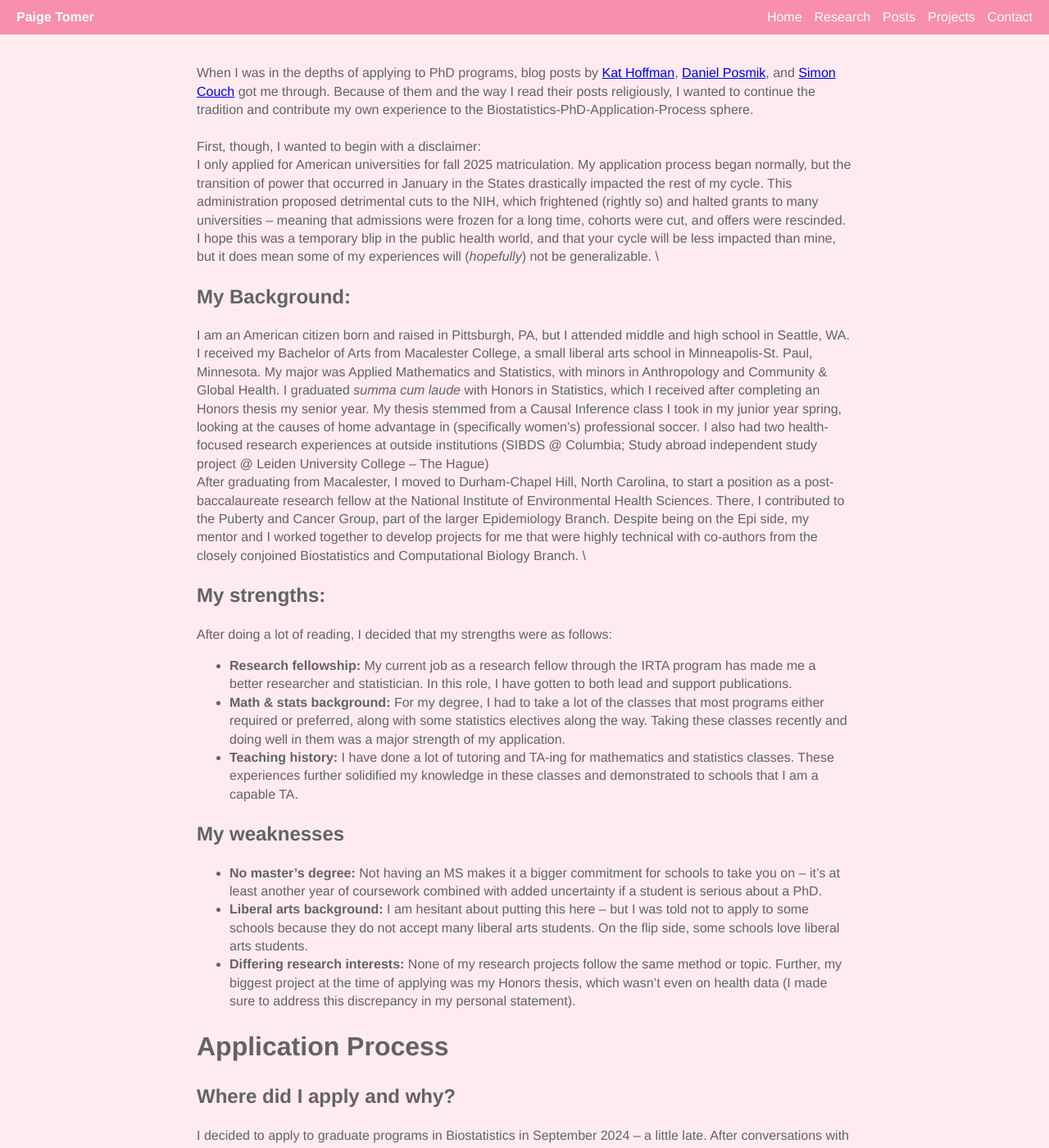
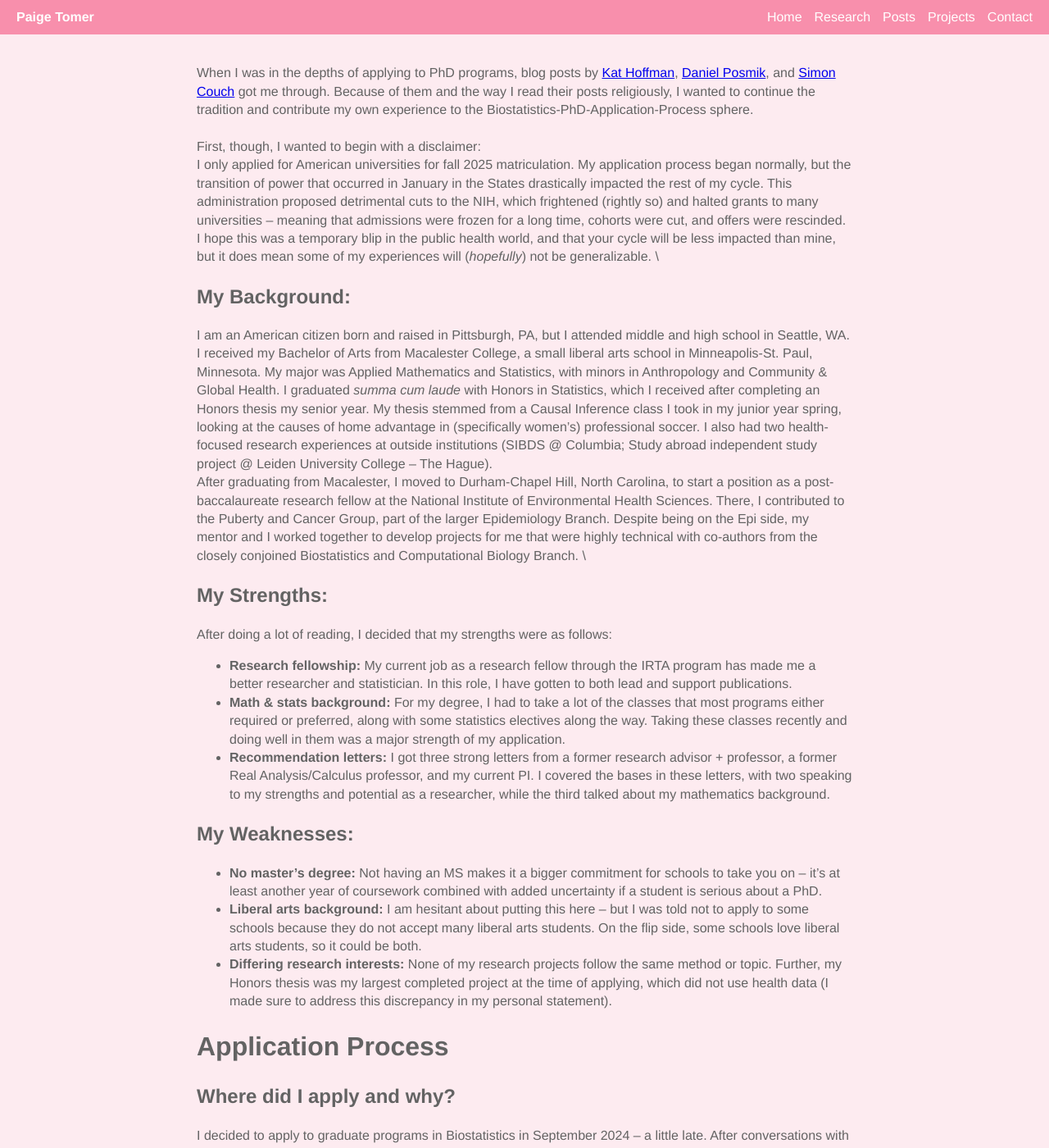
Before and after one commit to petomer-codes/petomer-website, a Jekyll site: the page built from posts/phd-application-process.md, in a window 1280 px wide and 1400 px high. Shown: the whole window at 82% size. Built offline with Jekyll 4.4.1, drawn with Linux system fonts in a browser that asks for light colours; some of the changed text lies outside the part shown.

Commit message:
Update phd-application-process.md

```diff
--- a/posts/phd-application-process.md
+++ b/posts/phd-application-process.md
@@ -14,21 +14,21 @@
 ## My Background:
 I am an American citizen born and raised in Pittsburgh, PA, but I attended middle and high school in Seattle, WA. I received my Bachelor of Arts from Macalester College, a small liberal arts school in Minneapolis-St. Paul, Minnesota.
 My major was Applied Mathematics and Statistics, with minors in Anthropology and Community & Global Health. I graduated _summa cum laude_ with Honors in Statistics, which I received after completing an Honors thesis my senior year.
-My thesis stemmed from a Causal Inference class I took in my junior year spring, looking at the causes of home advantage in (specifically women's) professional soccer. I also had two health-focused research experiences at outside institutions (SIBDS @ Columbia; Study abroad independent study project @ Leiden University College -- The Hague)
-\
+My thesis stemmed from a Causal Inference class I took in my junior year spring, looking at the causes of home advantage in (specifically women's) professional soccer. I also had two health-focused research experiences at outside institutions (SIBDS @ Columbia; Study abroad independent study project @ Leiden University College -- The Hague).\
 After graduating from Macalester, I moved to Durham-Chapel Hill, North Carolina, to start a position as a post-baccalaureate research fellow at the National Institute of Environmental Health Sciences. There, I contributed to the Puberty and Cancer Group, part of the larger Epidemiology Branch.
 Despite being on the Epi side, my mentor and I worked together to develop projects for me that were highly technical with co-authors from the closely conjoined Biostatistics and Computational Biology Branch.
 \
-## My strengths:
+## My Strengths:
 After doing a lot of reading, I decided that my strengths were as follows:
 * **Research fellowship:** My current job as a research fellow through the IRTA program has made me a better researcher and statistician. In this role, I have gotten to both lead and support publications.
 * **Math & stats background:** For my degree, I had to take a lot of the classes that most programs either required or preferred, along with some statistics electives along the way. Taking these classes recently and doing well in them was a major strength of my application.
-* **Teaching history:** I have done a lot of tutoring and TA-ing for mathematics and statistics classes. These experiences further solidified my knowledge in these classes and demonstrated to schools that I am a capable TA.
+* **Recommendation letters:** I got three strong letters from a former research advisor + professor, a former Real Analysis/Calculus professor, and my current PI. I covered the bases in these letters, with two speaking to my strengths and potential as a researcher, while the third talked about my mathematics background.
 
-## My weaknesses
+
+## My Weaknesses:
 * **No master's degree:** Not having an MS makes it a bigger commitment for schools to take you on -- it's at least another year of coursework combined with added uncertainty if a student is serious about a PhD.
-* **Liberal arts background:** I am hesitant about putting this here -- but I was told not to apply to some schools because they do not accept many liberal arts students. On the flip side, some schools love liberal arts students.
-* **Differing research interests:** None of my research projects follow the same method or topic. Further, my biggest project at the time of applying was my Honors thesis, which wasn't even on health data (I made sure to address this discrepancy in my personal statement).
+* **Liberal arts background:** I am hesitant about putting this here -- but I was told not to apply to some schools because they do not accept many liberal arts students. On the flip side, some schools love liberal arts students, so it could be both.
+* **Differing research interests:** None of my research projects follow the same method or topic. Further, my Honors thesis was my largest completed project at the time of applying, which did not use health data (I made sure to address this discrepancy in my personal statement).
 
 # Application Process
 
@@ -55,5 +55,10 @@
 | University of Minnesota | Masters |
 | University of Washington | PhD only |
 
-# Statement of purpose + personal statement
-With the list of schools finalized,
+## Materials
+After I finalized the list of schools, it was time to start putting together my application materials. If possible, I highly recommend starting early and asking professionals in that field to look over your materials.
+### CV
+The [CV] (/petomer-website/Tomer_CV_November2024.pdf) I used to apply to schools is linked. A few comments I received during this process were to:
+* If you are in the early stages of publications, describe the project and your role.
+* Include coursework information in the education section -- for me, the education section was my biggest strength with no peer-reviewed publications out and no MS, so this might change depending on the student.
+* Use active language to describe responsibilities.
```
